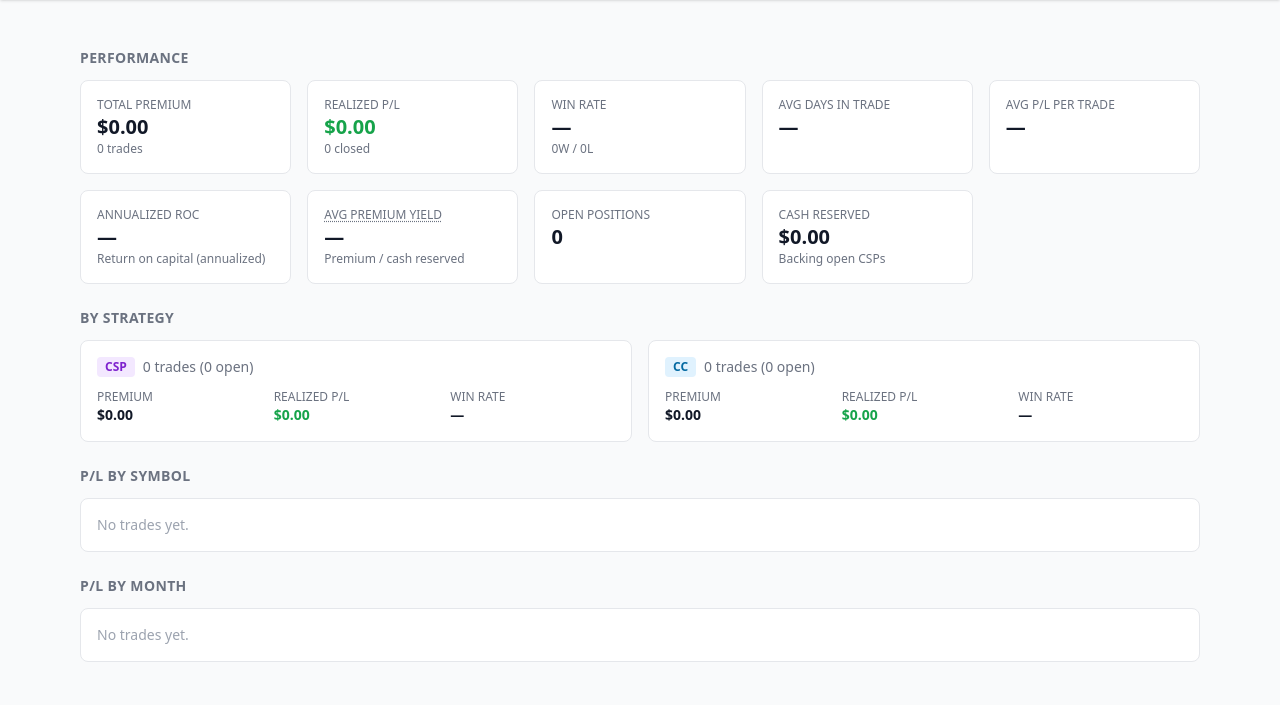
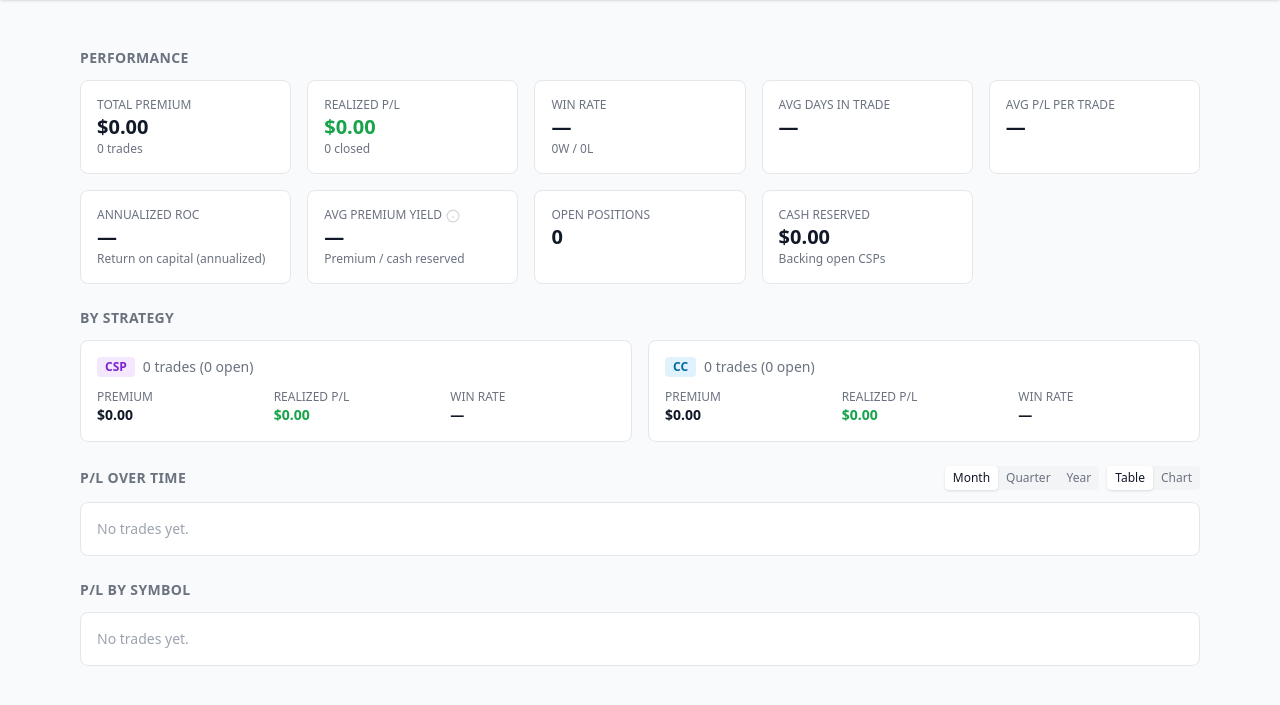
Before and after one commit to pwen/wheel, a FastAPI app: page /dashboard in a window 1280 px wide. Shown: the part 60-765 px from the top of the page. Run offline with FastAPI, Linux system fonts and the light colour scheme; data that the repository does not hold is empty; parts of the project's set-up code (start-up, migrations or seed data) failed here and were passed over; some libraries are stand-ins or nearby versions.

Commit message:
table vs graph, quarter and year as well

```diff
--- a/static/js/dashboard.js
+++ b/static/js/dashboard.js
@@ -3,12 +3,14 @@
 const fmtPct = (v) => v != null ? `${Number(v).toFixed(1)}%` : "—";
 
 function card(label, value, sub, colorClass, tooltip) {
-    const tipAttr = tooltip ? ` title="${tooltip}"` : "";
-    const tipStyle = tooltip ? ' style="cursor:help"' : "";
-    const labelStyle = tooltip ? ' style="text-decoration:underline dotted; text-underline-offset:2px"' : "";
+    const tipHtml = tooltip
+        ? `<span class="relative group cursor-help inline-flex ml-1 align-middle">
+             <svg class="w-3.5 h-3.5 text-gray-300 group-hover:text-gray-500" fill="none" stroke="currentColor" stroke-width="2" viewBox="0 0 24 24"><circle cx="12" cy="12" r="10"/><path d="M12 16v-4m0-4h.01"/></svg>
+             <span class="hidden group-hover:block absolute bottom-full left-1/2 -translate-x-1/2 mb-1 px-2 py-1 text-xs text-white bg-gray-800 rounded shadow-lg whitespace-normal w-48 z-50 normal-case font-normal">${tooltip}</span>
+           </span>` : "";
     return `
-    <div class="bg-white border rounded-lg p-4"${tipAttr}${tipStyle}>
-      <div class="text-xs text-gray-500 uppercase"${labelStyle}>${label}</div>
+    <div class="bg-white border rounded-lg p-4">
+      <div class="text-xs text-gray-500 uppercase">${label}${tipHtml}</div>
       <div class="text-xl font-semibold ${colorClass || ''}">${value}</div>
       ${sub ? `<div class="text-xs text-gray-500">${sub}</div>` : ""}
     </div>`;
@@ -224,30 +226,49 @@ function renderSymbolTable(symbols) {
     </table>`;
 }
 
-function renderMonthTable(months) {
-    const el = $("#month-table");
-    if (!months.length) { el.innerHTML = `<p class="text-gray-400 text-sm p-4">No trades yet.</p>`; return; }
+// --- P/L Over Time ---
+let _monthData = [];
+let _currentPeriod = "month";
+let _currentView = "table";
 
-    // Running total for cumulative P/L
+function toQuarter(m) { const [y, mo] = m.split("-"); return `${y}-Q${Math.ceil(Number(mo) / 3)}`; }
+function toYear(m) { return m.split("-")[0]; }
+
+function aggregateByPeriod(months, period) {
+    if (period === "month") return months;
+    const map = {};
+    const keyFn = period === "quarter" ? toQuarter : toYear;
+    for (const m of months) {
+        const k = keyFn(m.month);
+        if (!map[k]) map[k] = { period: k, premium: 0, realized_pl: 0, opened: 0, closed: 0 };
+        map[k].premium += m.premium;
+        map[k].realized_pl += m.realized_pl;
+        map[k].opened += m.opened;
+        map[k].closed += m.closed;
+    }
+    return Object.values(map).sort((a, b) => a.period.localeCompare(b.period));
+}
+
+function renderPLTable(data, periodLabel) {
     let cumPL = 0;
-    const rows = months.map(m => {
-        cumPL += m.realized_pl;
+    const rows = data.map(d => {
+        cumPL += d.realized_pl;
         return `
         <tr class="border-t hover:bg-gray-50">
-          <td class="px-4 py-2 font-medium">${m.month}</td>
-          <td class="px-4 py-2 text-right">${m.opened}</td>
-          <td class="px-4 py-2 text-right">${m.closed}</td>
-          <td class="px-4 py-2 text-right">${fmtMoney(m.premium)}</td>
-          <td class="px-4 py-2 text-right ${plColor(m.realized_pl)}">${fmtMoney(m.realized_pl)}</td>
+          <td class="px-4 py-2 font-medium">${d.period}</td>
+          <td class="px-4 py-2 text-right">${d.opened}</td>
+          <td class="px-4 py-2 text-right">${d.closed}</td>
+          <td class="px-4 py-2 text-right">${fmtMoney(d.premium)}</td>
+          <td class="px-4 py-2 text-right ${plColor(d.realized_pl)}">${fmtMoney(d.realized_pl)}</td>
           <td class="px-4 py-2 text-right ${plColor(cumPL)}">${fmtMoney(cumPL)}</td>
         </tr>`;
     }).join("");
 
-    el.innerHTML = `
+    return `
     <table class="w-full text-sm">
       <thead>
         <tr class="bg-gray-50 text-left text-xs text-gray-500 uppercase">
-          <th class="px-4 py-2">Month</th>
+          <th class="px-4 py-2">${periodLabel}</th>
           <th class="px-4 py-2 text-right">Opened</th>
           <th class="px-4 py-2 text-right">Closed</th>
           <th class="px-4 py-2 text-right">Premium</th>
@@ -257,6 +278,71 @@ function renderMonthTable(months) {
       </thead>
       <tbody>${rows}</tbody>
     </table>`;
+}
+
+function renderPLChart(data) {
+    if (!data.length) return `<p class="text-gray-400 text-sm p-4">No data.</p>`;
+    const maxAbs = Math.max(...data.map(d => Math.abs(d.realized_pl)), 1);
+
+    let cumPL = 0;
+    const bars = data.map(d => {
+        cumPL += d.realized_pl;
+        const pct = Math.abs(d.realized_pl) / maxAbs * 100;
+        const isPos = d.realized_pl >= 0;
+        return `
+        <div class="flex items-center gap-2 group">
+          <div class="w-20 text-xs text-gray-500 text-right shrink-0">${d.period}</div>
+          <div class="flex-1 flex items-center h-7">
+            <div class="${isPos ? 'bg-green-400' : 'bg-red-400'} h-5 rounded" style="width:${Math.max(pct, 2)}%"></div>
+          </div>
+          <div class="w-20 text-xs text-right shrink-0 ${plColor(d.realized_pl)}">${fmtMoney(d.realized_pl)}</div>
+          <div class="w-20 text-xs text-right shrink-0 ${plColor(cumPL)}">${fmtMoney(cumPL)}</div>
+        </div>`;
+    }).join("");
+
+    return `
+    <div class="p-4 space-y-1">
+      <div class="flex items-center gap-2 mb-2">
+        <div class="w-20"></div>
+        <div class="flex-1 text-xs text-gray-400 uppercase">Realized P/L</div>
+        <div class="w-20 text-xs text-gray-400 uppercase text-right">P/L</div>
+        <div class="w-20 text-xs text-gray-400 uppercase text-right">Cum.</div>
+      </div>
+      ${bars}
+    </div>`;
+}
+
+function renderPLTime() {
+    const el = $("#pl-time");
+    if (!_monthData.length) { el.innerHTML = `<p class="text-gray-400 text-sm p-4">No trades yet.</p>`; return; }
+    const data = aggregateByPeriod(_monthData, _currentPeriod);
+    const periodLabel = _currentPeriod === "month" ? "Month" : _currentPeriod === "quarter" ? "Quarter" : "Year";
+    el.innerHTML = _currentView === "table" ? renderPLTable(data, periodLabel) : renderPLChart(data);
+}
+
+function initPLToggles() {
+    document.querySelectorAll("#period-toggle button").forEach(btn => {
+        btn.addEventListener("click", () => {
+            _currentPeriod = btn.dataset.period;
+            document.querySelectorAll("#period-toggle button").forEach(b => {
+                b.className = b === btn
+                    ? "px-2 py-1 rounded font-medium bg-white shadow text-gray-900"
+                    : "px-2 py-1 rounded font-medium text-gray-500 hover:text-gray-700";
+            });
+            renderPLTime();
+        });
+    });
+    document.querySelectorAll("#view-toggle button").forEach(btn => {
+        btn.addEventListener("click", () => {
+            _currentView = btn.dataset.view;
+            document.querySelectorAll("#view-toggle button").forEach(b => {
+                b.className = b === btn
+                    ? "px-2 py-1 rounded font-medium bg-white shadow text-gray-900"
+                    : "px-2 py-1 rounded font-medium text-gray-500 hover:text-gray-700";
+            });
+            renderPLTime();
+        });
+    });
 }
 
 // Init
@@ -275,7 +361,11 @@ document.addEventListener("DOMContentLoaded", async () => {
         renderOutcomeDistribution(data.outcome_distribution);
         renderStrategy(data.by_strategy);
         renderSymbolTable(data.by_symbol);
-        renderMonthTable(data.by_month);
+
+        // P/L over time with toggles
+        _monthData = data.by_month.map(m => ({ period: m.month, ...m }));
+        initPLToggles();
+        renderPLTime();
 
         // Async: enrich attention list with live prices (ITM + profit check)
         enrichAttentionWithPrices(data.attention);
--- a/templates/dashboard.html
+++ b/templates/dashboard.html
@@ -51,6 +51,32 @@
             </div>
         </section>
 
+        <!-- P/L Over Time -->
+        <section>
+            <div class="flex items-center justify-between mb-3">
+                <h3 class="text-sm font-semibold text-gray-500 uppercase tracking-wide">P/L Over Time</h3>
+                <div class="flex gap-2">
+                    <div id="period-toggle" class="flex bg-gray-100 rounded text-xs">
+                        <button data-period="month"
+                            class="px-2 py-1 rounded font-medium bg-white shadow text-gray-900">Month</button>
+                        <button data-period="quarter"
+                            class="px-2 py-1 rounded font-medium text-gray-500 hover:text-gray-700">Quarter</button>
+                        <button data-period="year"
+                            class="px-2 py-1 rounded font-medium text-gray-500 hover:text-gray-700">Year</button>
+                    </div>
+                    <div id="view-toggle" class="flex bg-gray-100 rounded text-xs">
+                        <button data-view="table"
+                            class="px-2 py-1 rounded font-medium bg-white shadow text-gray-900">Table</button>
+                        <button data-view="chart"
+                            class="px-2 py-1 rounded font-medium text-gray-500 hover:text-gray-700">Chart</button>
+                    </div>
+                </div>
+            </div>
+            <div id="pl-time" class="bg-white border rounded-lg overflow-hidden">
+                <p class="text-gray-400 text-sm p-4">Loading…</p>
+            </div>
+        </section>
+
         <!-- P/L by Symbol -->
         <section>
             <h3 class="text-sm font-semibold text-gray-500 uppercase tracking-wide mb-3">P/L by Symbol</h3>
@@ -58,13 +84,6 @@
                 <p class="text-gray-400 text-sm p-4">Loading…</p>
             </div>
         </section>
-
-        <!-- P/L by Month -->
-        <section>
-            <h3 class="text-sm font-semibold text-gray-500 uppercase tracking-wide mb-3">P/L by Month</h3>
-            <div id="month-table" class="bg-white border rounded-lg overflow-hidden">
-                <p class="text-gray-400 text-sm p-4">Loading…</p>
-            </div>
         </section>
 
     </main>
```
Also changed, not shown: static/js/trade_detail.js (+11 -1 lines).
